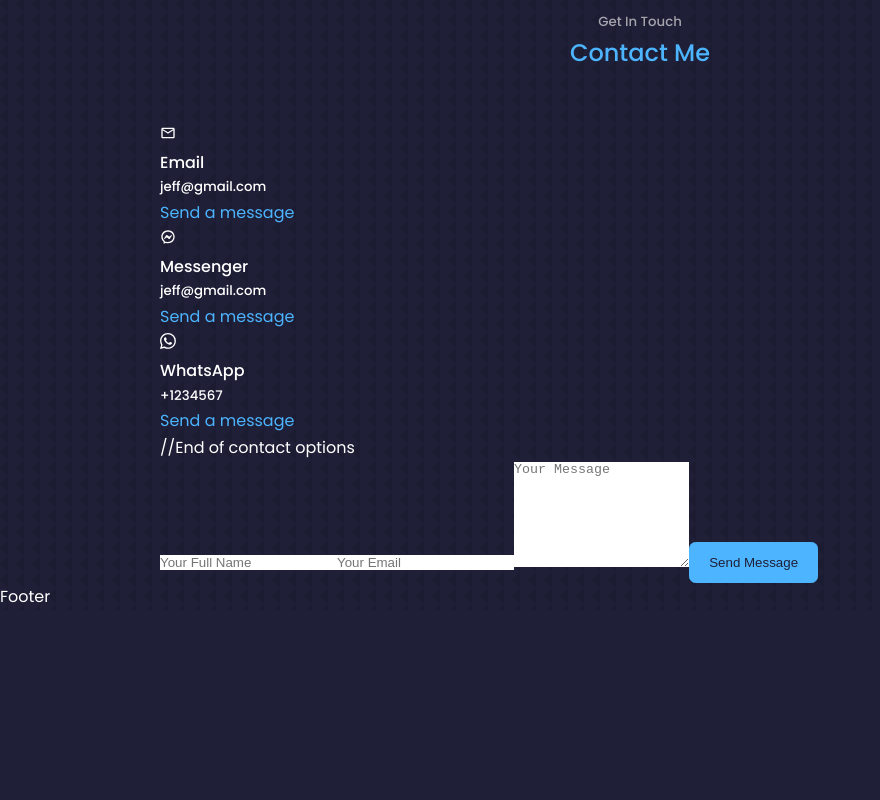
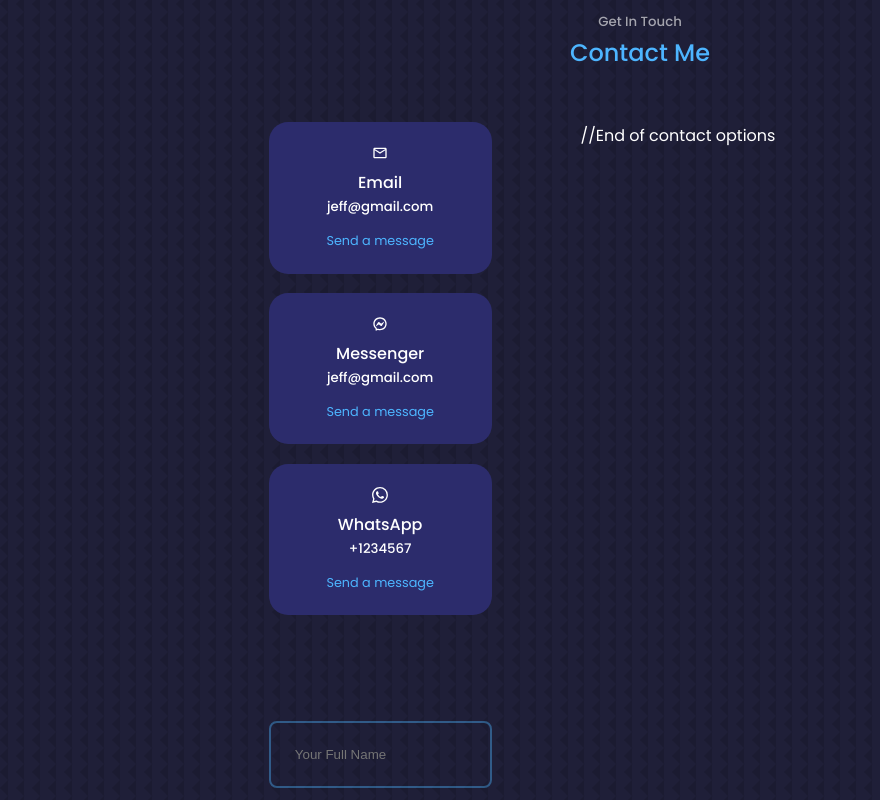
Before and after one commit to Jefferh30/Portfolio-Website, a React (Create React App) app: page / in a window 1280 px wide. Shown: the part 4020-4820 px from the top of the page, without its empty margins (0-880 px from the left). Before the commit the page ends 4630 px from the top, so only its background shows below. Built offline with nearby package versions, Linux system fonts and the light colour scheme; the HTML template or start-up script is replaced by a standard one.

Commit message:
CSS for contact first draft

```diff
--- a/src/components/contact/contact.css
+++ b/src/components/contact/contact.css
@@ -0,0 +1,70 @@
+.container.contact_container {
+    width: 58%;
+    display: grid;
+    grid-template-columns: 30% 58%;
+    gap: 12%;
+}
+
+.contact_options {
+    display: flex;
+    flex-direction: column;
+    gap: 1.2rem;
+}
+
+.contact_option {
+    background: var(--color-bg-variant);
+    padding: 1.2rem;
+    border-radius: 1.2rem;
+    text-align: center;
+    border: 1px solid transparent;
+    transition: var(--transition);
+}
+
+.contact_option:hover {
+    background: transparent;
+    border-color: var(--color-primary-variant);
+}
+
+.contact_option-icon {
+    font-size: 1.5rem;
+    margin-bottom: 0.5rem;
+}
+
+.contact_option a{
+    margin-top: 0.7rem;
+    display: inline-block;
+    font-size: 0.8rem;
+}
+
+/* ====== FORM ====== */
+
+form {
+    display: flex;
+    flex-direction: column;
+    gap: 1.2rem;
+}
+
+input, textarea {
+    width: 100%;
+    padding: 1.5rem;
+    border-radius: 0.5rem;
+    background: transparent;
+    border: 2px solid var(--color-primary-variant);
+    resize: none;
+    color: var(--color-white);
+}
+
+/*======= Tablets, medium devices ========*/
+@media screen and (max-width: 1024px) {
+   .container.contact_container {
+    grid-template-columns: 1fr;
+    gap: 2rem;
+   }
+}
+
+/*======= Mobile, small devices ========*/
+@media screen and (max-width: 600px) {
+   .container.contact_container {
+    width: var(--container-width-sm);
+   }
+}
```
